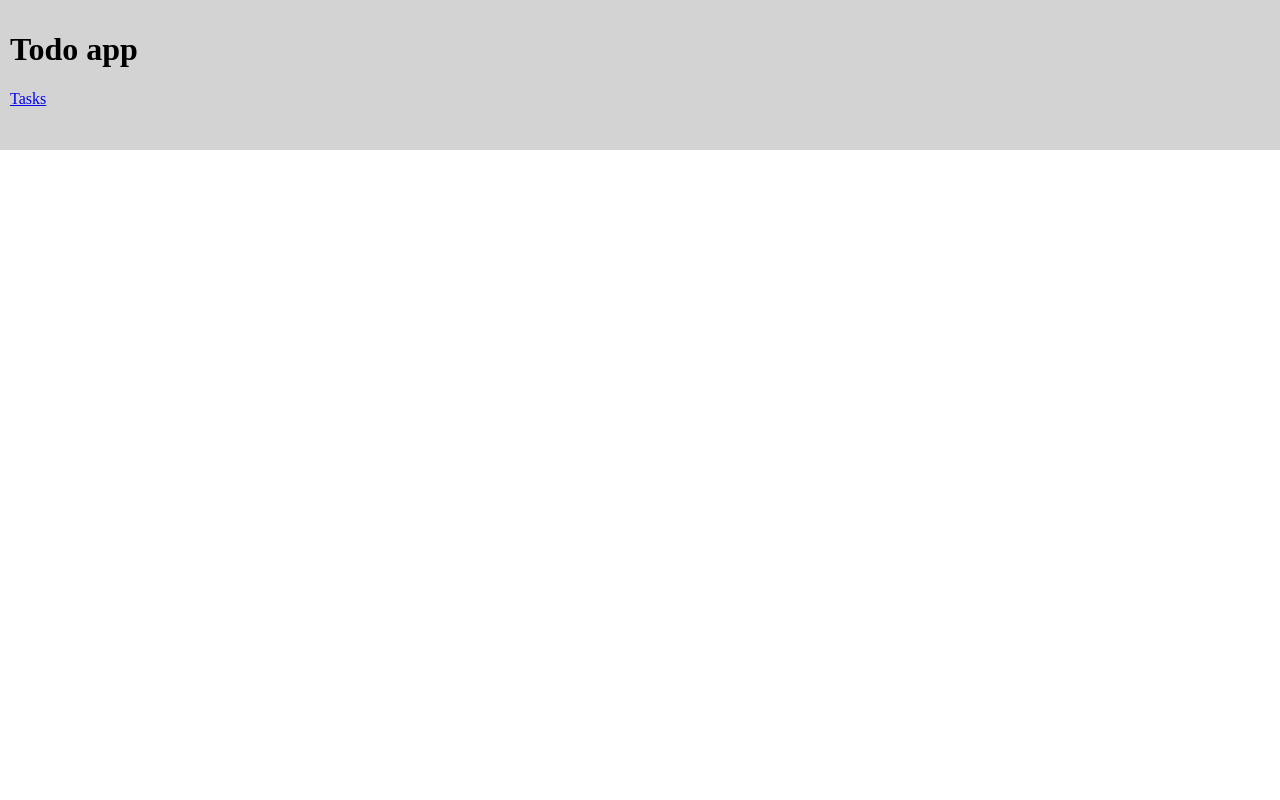
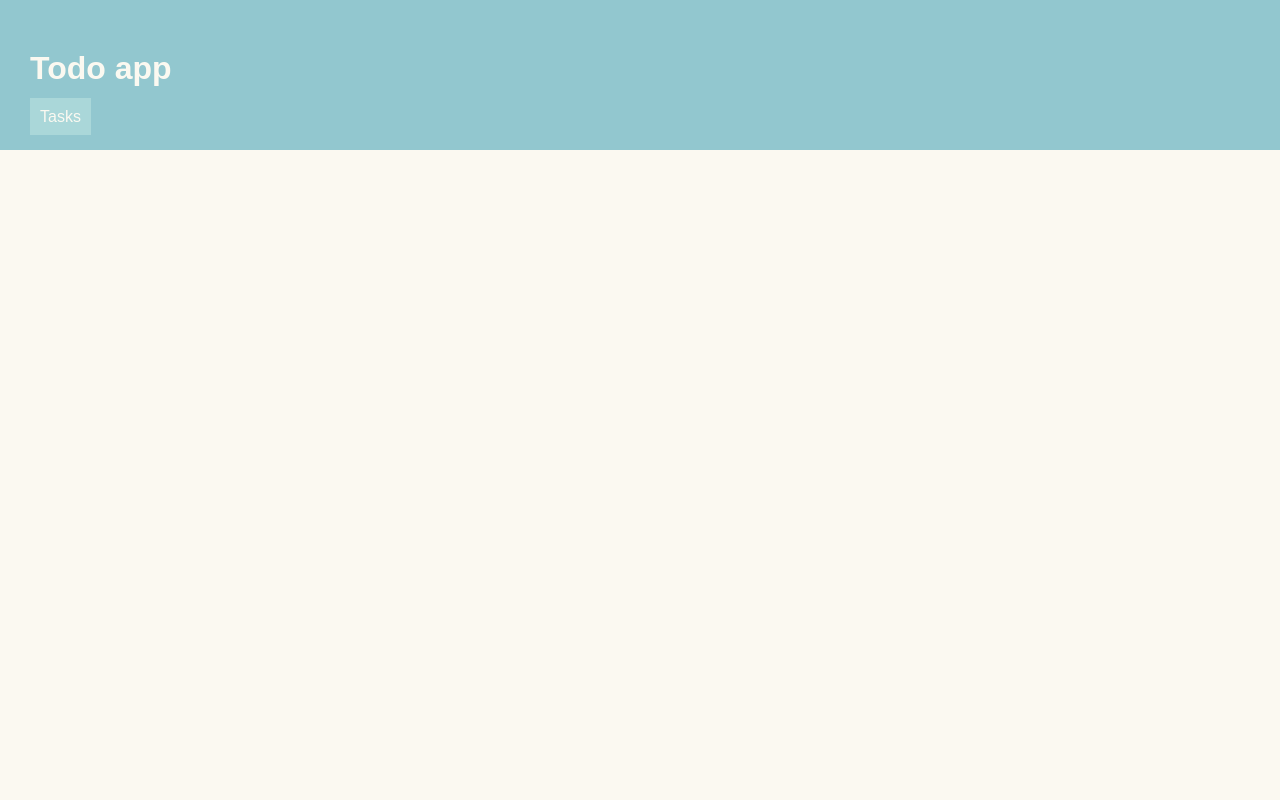
Before and after one commit to rmysliwczyk/todo-app, a Django app: page /todo_app/tasklists in a window 1280 px wide. Run offline with Django 3.2, Linux system fonts and the light colour scheme; data comes from the database, SQL or seed files in the repository; both versions use the stored data as it was after the commit.

Commit message:
Fixed an issue with tasklists not being selected. Added a bit of css.

```diff
--- a/todo_app_project/todo_app/static/todo_app/styles.css
+++ b/todo_app_project/todo_app/static/todo_app/styles.css
@@ -2,6 +2,8 @@
 
 body {
 	margin: 0px;
+	font-family: sans-serif;
+	background-color: #FBF9F1;
 }
 
 .grid-container {
@@ -11,32 +13,58 @@
 	min-height: 100vh;
 }
 
+#app_title_navbar {
+	margin-top: 40px;
+	color: #FBF9F1;
+	margin-left: 20px;
+}
+
 .navbar {
 	padding: 10px;
-	background: lightgrey;
+	background: #92C7CF;
 }
 
 .page-content {
 	padding: 10px;
 }
 
-ul.navbar-buttons {
+ul {
 	margin: 0px;
 	padding: 0px;
 }
 
-ul.navbar-buttons li {
-	display: inline;
+li {
+	list-style-type: none;
 }
 
-ul.tasks-and-tasklists input[type=submit] {
-	background: none;
-	border: none;
-	display: inline-block;
-	text-decoration: underline;
-	cursor: pointer;
+.navbar-buttons li {
+	display: inline;
+	margin-left: 20px;
 }
 
-ul.tasks-and-tasklists li {
-	list-style-type: none;
+.navbar-buttons a {
+	padding: 10px;
+	background-color: #AAD7D9;
+	color: #FBF9F1;
+	text-decoration: none;
 }
+
+.tasks-and-tasklists {
+	color: #92C7CF;
+}
+
+.tasks-and-tasklists li{
+	margin-top: 20px;
+	margin-left: 20px;
+}
+
+.tasks-and-tasklists input[type=submit] {
+	background: none;
+	padding: 0px;
+	border: none;
+	color: #92C7CF;
+	text-decoration: none;
+	cursor: pointer;
+	font-size: 1em;
+	font-family: inherit;
+}
--- a/todo_app_project/todo_app/templates/todo_app/tasklists.html
+++ b/todo_app_project/todo_app/templates/todo_app/tasklists.html
@@ -15,8 +15,7 @@
 	<form action="{% url 'todo_app:tasklists' %}" id="tasklists_form" method="POST">
 		{% csrf_token %}
 		<input type="hidden" name="selected_tasklist_id" value="{{ tasklist.id }}">
-		<!-- the javascript below is because i want to use <a> tag instead of submit button to submit form -->
-		<a href=# onclick="document.getElementById('tasklists_form').submit()">{{ tasklist.name }}</a>
+		<input type="submit" value="{{ tasklist.name }}">
 	</form>
 	</li>
 {% endfor %}
--- a/todo_app_project/todo_app/views.py
+++ b/todo_app_project/todo_app/views.py
@@ -8,7 +8,7 @@
 
 def tasks(request):
 	# This form submitted when checkbox next to a task has changed value
-	if request.POST:
+	if request.method == "POST":
 		task = Task.objects.get(id=request.POST["changed_task_id"])
 		task.done = request.POST["changed_task_new_value"]
 		task.save()
@@ -29,7 +29,7 @@
 		request.session["selected_tasklist_id"] = None
 
 	# If we select a task list from the list this will be true. So not true on first entry.
-	if request.POST:
+	if request.method == "POST":
 		# Set the active tasklist
 		request.session["selected_tasklist_id"] = request.POST["selected_tasklist_id"]
 		# Redirect to see tasks inside tasklist
```
Also changed, not shown: README.md, todo_app_project/db.sqlite3, 3 other files.
